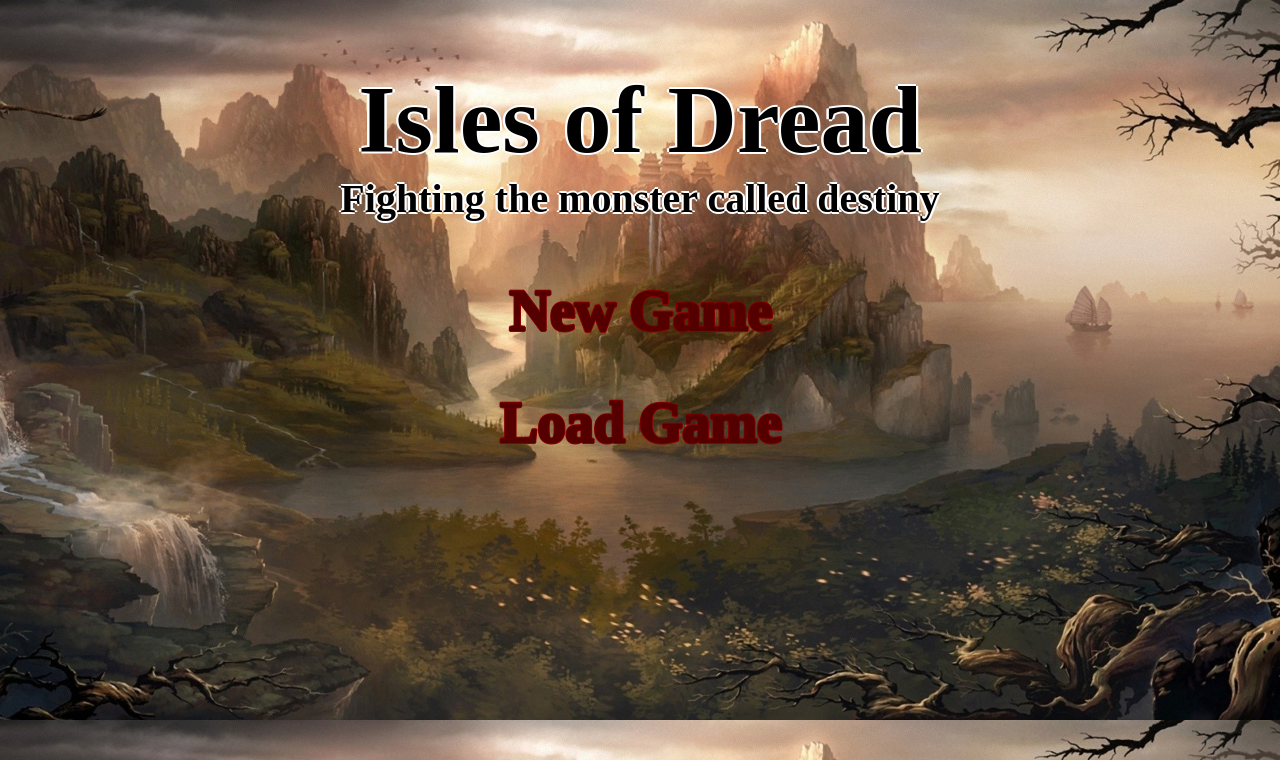
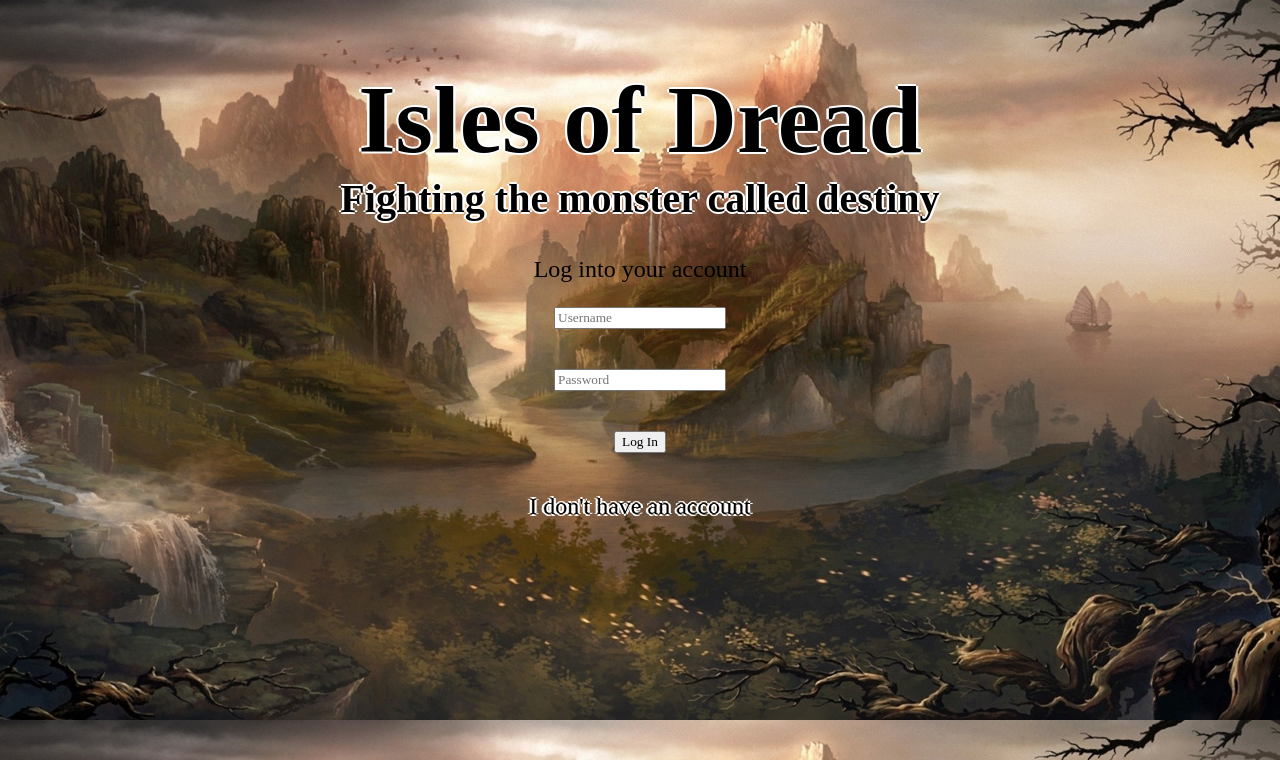
Before and after one commit to zseszti0/isles-of-dread, a PHP site: page / in a window 1280 px wide. Shown: the top 760 px of the page. Run offline with PHP 8.4, Linux system fonts and the light colour scheme; some web fonts are replaced.

Commit message:
Add files via upload

```diff
--- a/rpg/index.html
+++ b/rpg/index.html
@@ -13,27 +13,28 @@
         <h1>Isles of Dread</h1>
         <h2>Fighting the monster called destiny</h2>
     </div>
-    <div id = "mainMenu">
-        <div id = "newgame" onclick = "newGame()">New Game</div>
-        <div id = "loadgame" onclick = "logIn()">Load Game</div>
-    </div>
     <div id = "info">
         <div id = "accountlogin">
             <p id="logText">Log into your account</p>
             <form action="login.php">
                 <input placeholder="Username" type="text" name="username" id="username"><br>
-                <input placeholder="Password" type="password" name="password" id="password">
+                <input placeholder="Password" type="password" name="password" id="password"><br>
+                <input value="Log In" type="submit" onclick="showSaveFiles()">
             </form>
-            <button>Log in</button>
             <div onclick = "signUp()" id = "noaccount">I don't have an account</div>
         </div>
         <div id = "accountsignup">
             <p id="signText">Make an account</p>
             <form action="signup.php">
                 <input placeholder="Username" type="text" name="username" id="username"><br>
-                <input placeholder="Password" type="password" name="password" id="password">
+                <input placeholder="Password" type="password" name="password" id="password"><br>
+                <input value="Sign Up" type="submit" onclick="logIn()">
             </form>
-            <button>Sign up</button>
+        </div>
+        <div id = "savefiles">
+            <div id = "savefile1" class = "savefiles" onclick = "save1()">+</div>
+            <div id = "savefile2" class = "savefiles" onclick = "save2()">+</div>
+            <div id = "savefile3" class = "savefiles" onclick = "save3()">+</div>
         </div>
     </div>
     <script src="script.js"></script>
--- a/rpg/rpg.css
+++ b/rpg/rpg.css
@@ -37,7 +37,6 @@ h2{
     cursor:pointer;
 }
 #info{
-    display:none;
     margin:auto;
     text-align:center;
 }
@@ -47,16 +46,39 @@ h2{
     text-align:center;
     color:black;
     text-shadow: -0.3vmin 0 white, 0 0.3vmin white, 0.3vmin 0 white, 0 -0.3vmin white;
-    font-size: 5vmin;
+    font-size: 3vmin;
 }
 #noaccount:hover{
     cursor:pointer;
-    scale: 1.2;
+    scale: 1.1;
 }
 input{
     margin-bottom: 5vh;
 }
-
 p {
     font-size: 3vmin;
 }
+.savefiles{
+    background-color: rgb(211, 211, 211);
+    width: 5vw;
+    flex-grow: 1;
+    margin:2vmin;
+    opacity:80%;
+    transition:scale 0.1s;
+    border-radius:1vmin;
+    text-align:center;
+    padding-top: 10vh;
+    padding-bottom: 10vh;
+    font-size:10vmin;
+    margin-top:10vh;
+    border:1vmin solid rgb(27, 27, 27);
+}
+.savefiles:hover{
+    scale:1.1;
+    opacity:90%;
+}
+#savefiles{
+    display:none;
+    margin-left:30vw;;
+    margin-right:30vw;
+}
--- a/rpg/script.js
+++ b/rpg/script.js
@@ -1,30 +1,53 @@
-let mainMenu = document.getElementById("mainMenu")
 let info = document.getElementById("info")
 let accountlogin = document.getElementById("accountlogin")
 let accountsignup = document.getElementById("accountsignup")
 
 let signtext = document.getElementById("signText")
 let logtext = document.getElementById("logText")
+let savefiles = document.getElementById("savefiles")
 
 function signUp(){
-    mainMenu.style.display = "none"
     info.style.display = "block"
     accountlogin.style.display = "none"
     accountsignup.style.display = "block"
     logtext.style.display = "none"
     signtext.style.display = "block"
+    savefiles.style.display = "none"
 
 }
 
 function logIn(){
     logtext.style.display = "block"
     signtext.style.display = "none"
-    mainMenu.style.display = "none"
     info.style.display = "block"
     accountlogin.style.display = "block"
     accountsignup.style.display = "none"
+    savefiles.style.display = "none"
 }
 
-function newGame(){
-    logIn()
+function showSaveFiles(){
+    logtext.style.display = "none"
+    signtext.style.display = "none"
+    info.style.display = "block"
+    accountlogin.style.display = "none"
+    accountsignup.style.display = "none"
+    savefiles.style.display = "flex"
 }
+
+function save(){
+
+}
+
+function save1(){
+
+}
+
+function save2(){
+
+}
+
+function save3(){
+
+}
+
+logIn()
```
